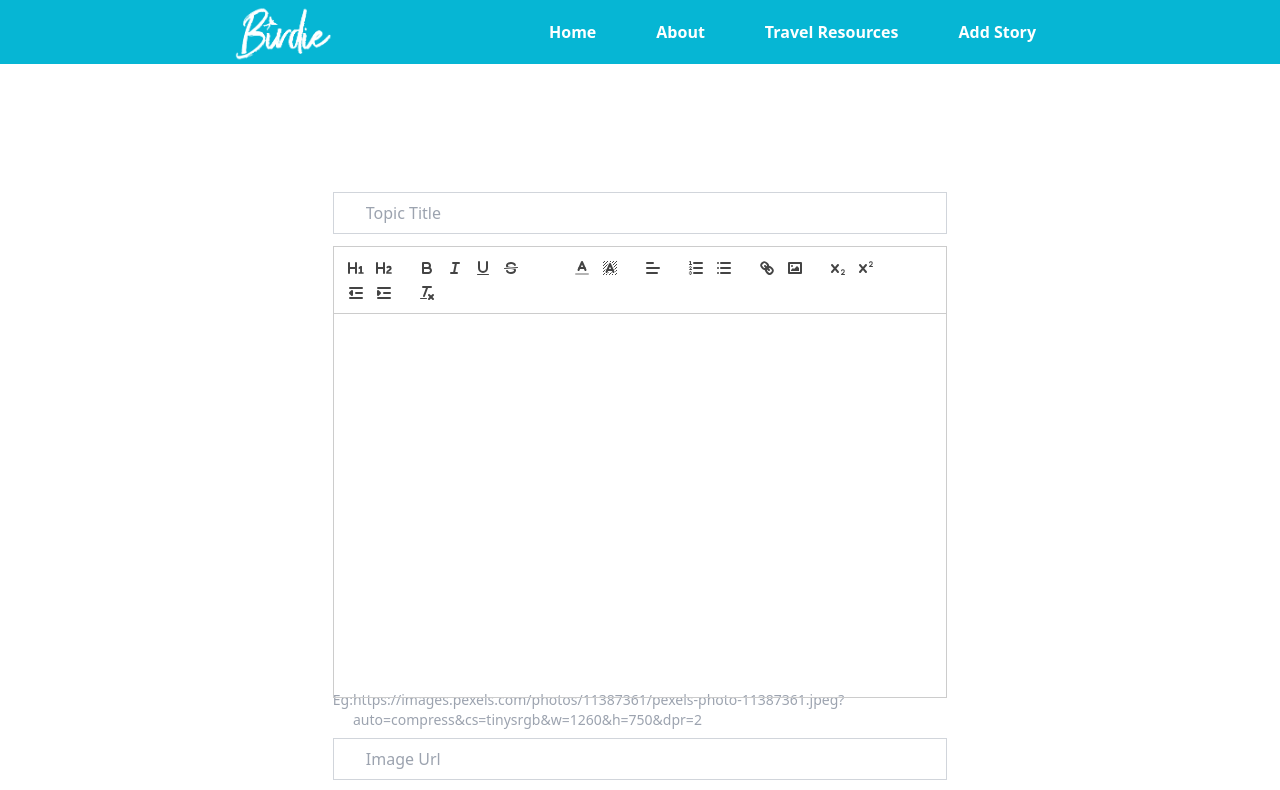
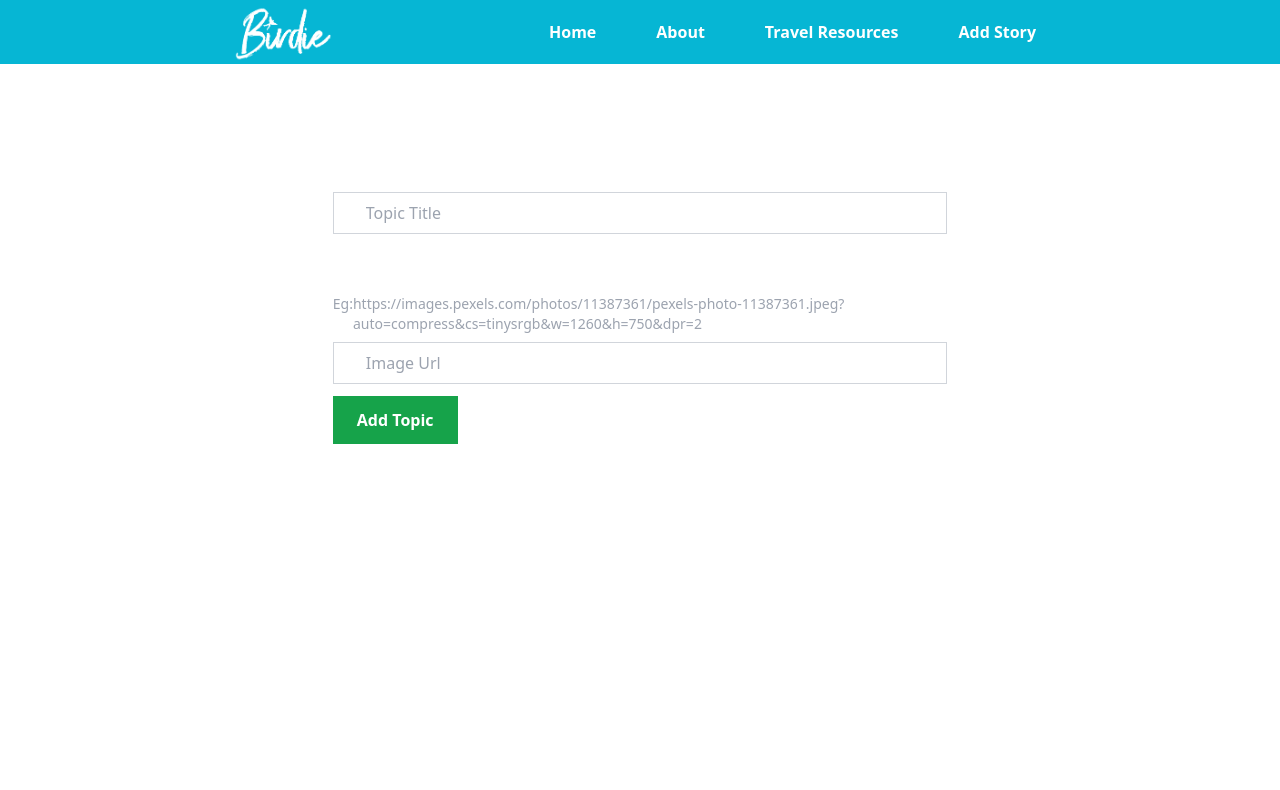
Before and after one commit to BeaulaEkka/React-Next-myblogs, a Next.js app: page /addstory in a window 1280 px wide. Shown: the top 790 px of the page. Built offline with nearby package versions, Linux system fonts and the light colour scheme; a web font is replaced by a local one.

Commit message:
troubleshootquill

```diff
--- a/src/app/addstory/page.jsx
+++ b/src/app/addstory/page.jsx
@@ -1,7 +1,12 @@
 "use client";
 import { useState } from "react";
 import { useRouter } from "next/navigation";
-import ReactQuill, { Quill, Toolbar } from "react-quill";
+// import { Quill, Toolbar } from "react-quill";
+// import dynamic from "next/dynamic";
+
+// const QuillEditor = dynamic(() => import("react-quill"), {
+//   ssr: false,
+// });
 
 export default function Page() {
   const [title, setTitle] = useState("");
@@ -10,19 +15,19 @@
 
   const router = useRouter();
 
-  const modules = {
-    toolbar: [
-      [{ header: 1 }, { header: 2 }],
-      ["bold", "italic", "underline", "strike", "cursive"],
-      [{ color: [] }, { background: [] }],
-      [{ align: [] }],
-      [{ list: "ordered" }, { list: "bullet" }],
-      ["link", "image"],
-      [{ script: "sub" }, { script: "super" }],
-      [{ indent: "-1" }, { indent: "+1" }],
-      ["clean"],
-    ],
-  };
+  // const modules = {
+  //   toolbar: [
+  //     [{ header: 1 }, { header: 2 }],
+  //     ["bold", "italic", "underline", "strike"],
+  //     [{ color: [] }, { background: [] }],
+  //     [{ align: [] }],
+  //     [{ list: "ordered" }, { list: "bullet" }],
+  //     ["link", "image"],
+  //     [{ script: "sub" }, { script: "super" }],
+  //     [{ indent: "-1" }, { indent: "+1" }],
+  //     ["clean"],
+  //   ],
+  // };
 
   const handleSubmit = async (e) => {
     e.preventDefault();
@@ -75,15 +80,15 @@
           />
         </div>
 
-        <div className="w-full">
-          <ReactQuill
+        {/* <div className="w-full">
+          <QuillEditor
             theme="snow"
             modules={modules}
             value={description}
             onChange={setDescription}
             className="h-96"
           />
-        </div>
+        </div> */}
 
         <div className="mt-12">
           <div className="flex flex-row text-sm text-gray-400 mb-2">
--- a/src/components/EditTopicForm.jsx
+++ b/src/components/EditTopicForm.jsx
@@ -1,7 +1,11 @@
 "use client";
 import { useRouter } from "next/navigation";
 import { useState } from "react";
-import ReactQuill from "react-quill";
+// import dynamic from "next/dynamic";
+
+// const QuillEditor = dynamic(() => import("react-quill"), {
+//   ssr: false, // Ensure it's not loaded during server-side rendering
+// });
 
 export default function EditTopicForm({ title, description, picture, id }) {
   const router = useRouter();
@@ -9,19 +13,19 @@
   const [newDescription, setNewDescription] = useState(description);
   const [newPicture, setNewPicture] = useState(picture);
 
-  const modules = {
-    toolbar: [
-      [{ header: 1 }, { header: 2 }],
-      ["bold", "italic", "underline", "strike", "cursive"],
-      [{ color: [] }, { background: [] }],
-      [{ align: [] }],
-      [{ list: "ordered" }, { list: "bullet" }],
-      ["link", "image"],
-      [{ script: "sub" }, { script: "super" }],
-      [{ indent: "-1" }, { indent: "+1" }],
-      ["clean"],
-    ],
-  };
+  // const modules = {
+  //   toolbar: [
+  //     [{ header: 1 }, { header: 2 }],
+  //     ["bold", "italic", "underline", "strike"],
+  //     [{ color: [] }, { background: [] }],
+  //     [{ align: [] }],
+  //     [{ list: "ordered" }, { list: "bullet" }],
+  //     ["link", "image"],
+  //     [{ script: "sub" }, { script: "super" }],
+  //     [{ indent: "-1" }, { indent: "+1" }],
+  //     ["clean"],
+  //   ],
+  // };
 
   const handleSubmit = async (e) => {
     e.preventDefault();
@@ -61,15 +65,15 @@
           className="border border-slate-300 mt-5 p-4 w-full mx-auto flex flex-center"
         />
 
-        <div className="w-full">
-          <ReactQuill
+        {/* <div className="w-full">
+          <QuillEditor
             theme="snow"
             modules={modules}
             value={newDescription}
             onChange={setNewDescription}
             className="h-fit"
           />
-        </div>
+        </div> */}
 
         <input
           onChange={(e) => setNewPicture(e.target.value)}
```
